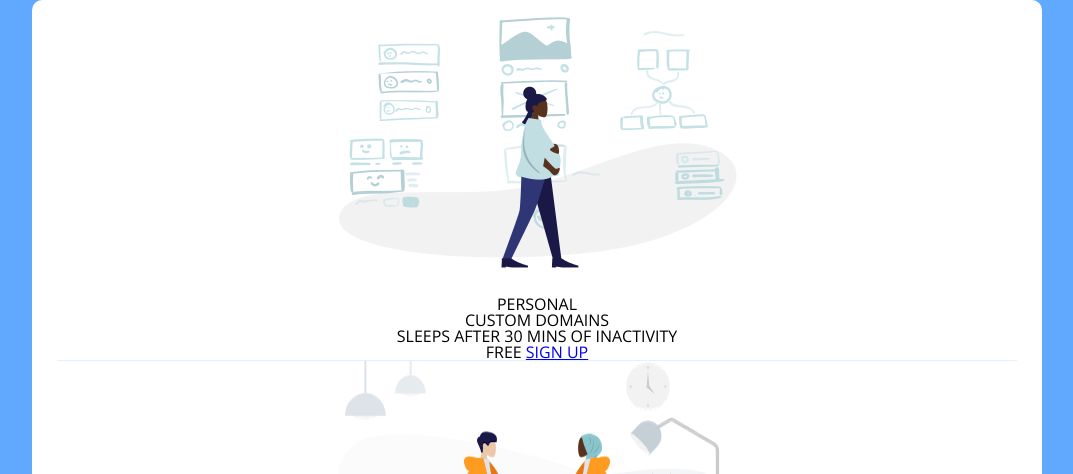
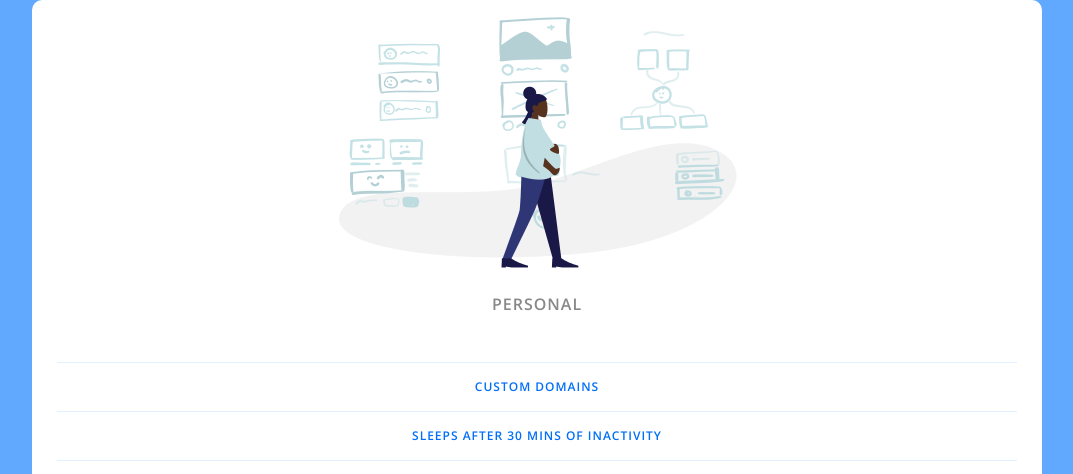
Before and after one commit to bennyyeung/responsive-css-pricing-panel, a plain HTML site: page index.html in a window 1280 px wide. Shown: the top 474 px of the page, without its empty margins (103-1176 px from the left). Drawn offline with nearby package versions, Linux system fonts and the light colour scheme.

Commit message:
Pricing Features Styles

```diff
--- a/app.css
+++ b/app.css
@@ -85,3 +85,35 @@ body {
   margin-bottom: 25px;
   max-width: 100%;
 }
+
+.pricing-header {
+  color: #888;
+  font-weight: 600;
+  letter-spacing: 1px;
+}
+
+.pricing-features {
+  margin: 50px 0px 25px;
+  color: #016ff9;
+}
+
+.pricing-features-item {
+  font-weight: 600;
+  letter-spacing: 1px;
+  font-size: 12px;
+  line-height: 1.5;
+  padding: 15px 0px;
+  border-top: 1px solid #e1f1ff;
+}
+
+.pricing-features-item:last-child {
+  border-bottom: 1px solid #e1f1ff;
+}
+
+.pricing-price {
+  color: #016ff9;
+  display: block;
+  font-size: 32px;
+  font-weight: 700;
+
+}
```
